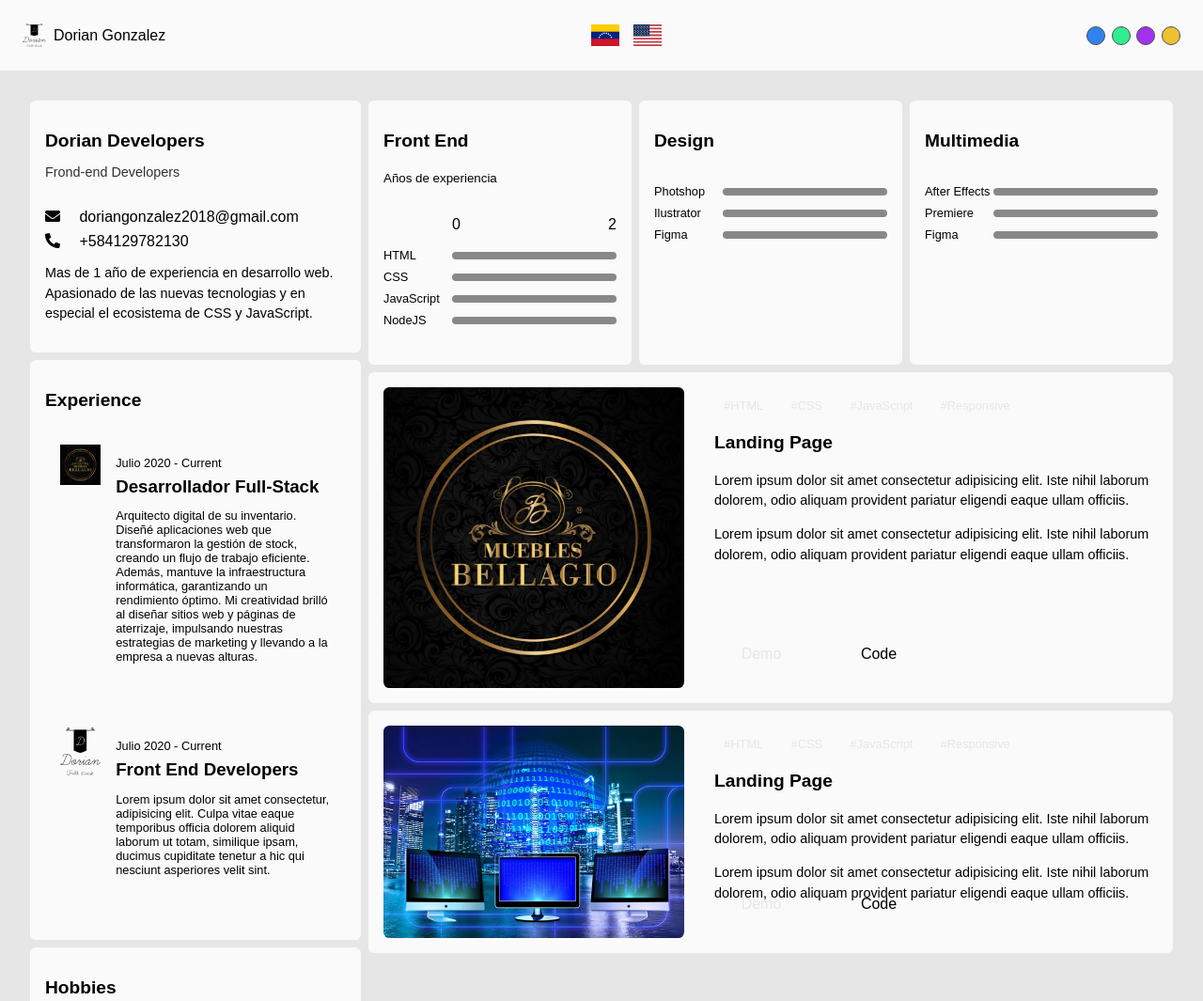
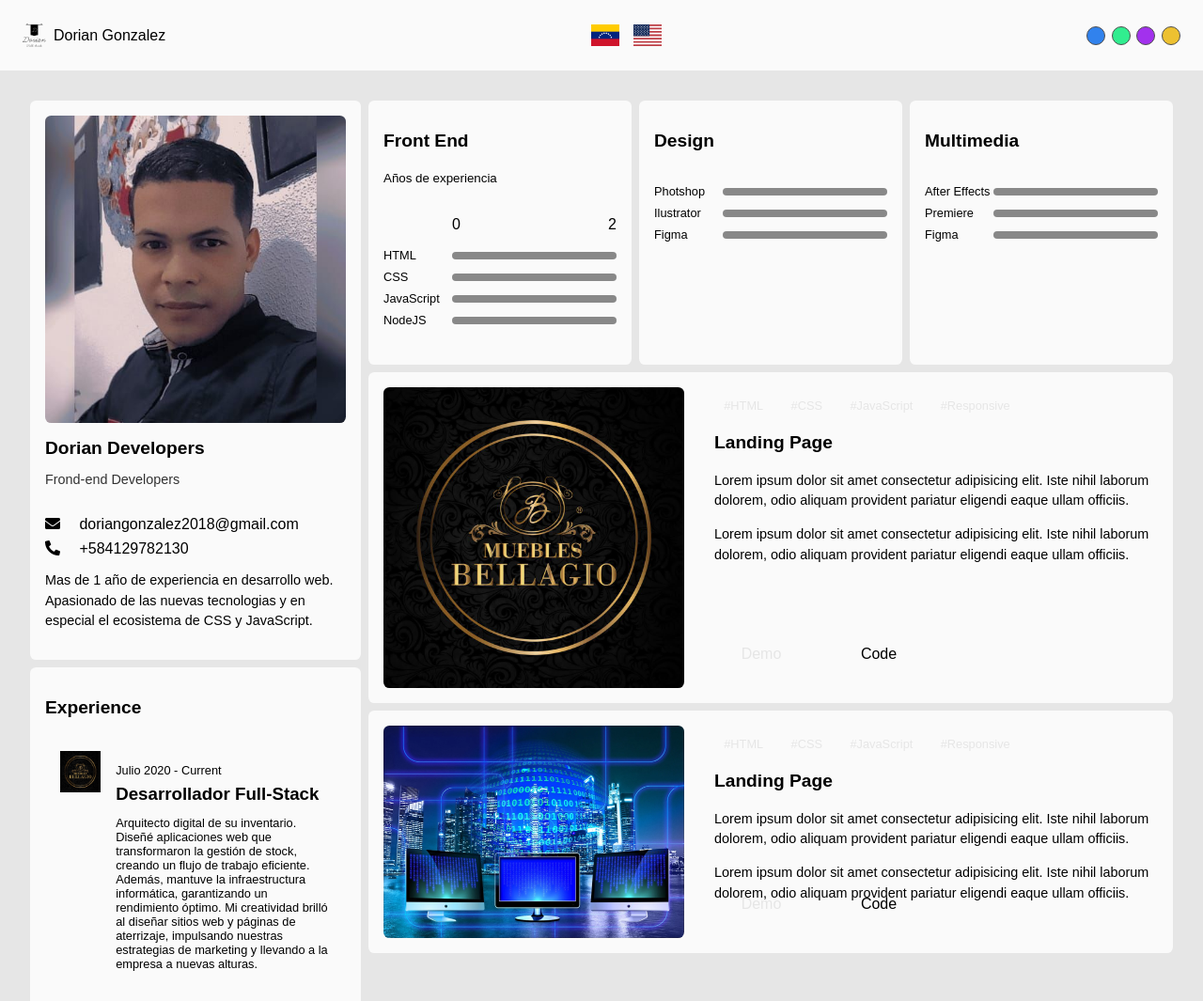
Before and after one commit to dorian2023/portafolio_doriandev, a plain HTML site: page index.html in a window 1280 px wide. Shown: the top 1065 px of the page at 94% size. Drawn offline with Linux system fonts and the light colour scheme; the site is published under a folder, as on GitHub Pages, so addresses that start at the root find nothing.

Commit message:
foto de perfil arreglada

```diff
--- a/index.html
+++ b/index.html
@@ -36,7 +36,7 @@
             <!-- TARJETA DE PERFIL -->
             <article class="card card-profile">
                 <div class="card__image-container">
-                    <img src="/assets/img/YO.jpg" alt="">
+                    <img src="assets/img/YO.jpg" alt="">
                 </div>
                 <div class="card__header">
                     <h2 class="card__title no-margin">Dorian Developers</h2>
```
